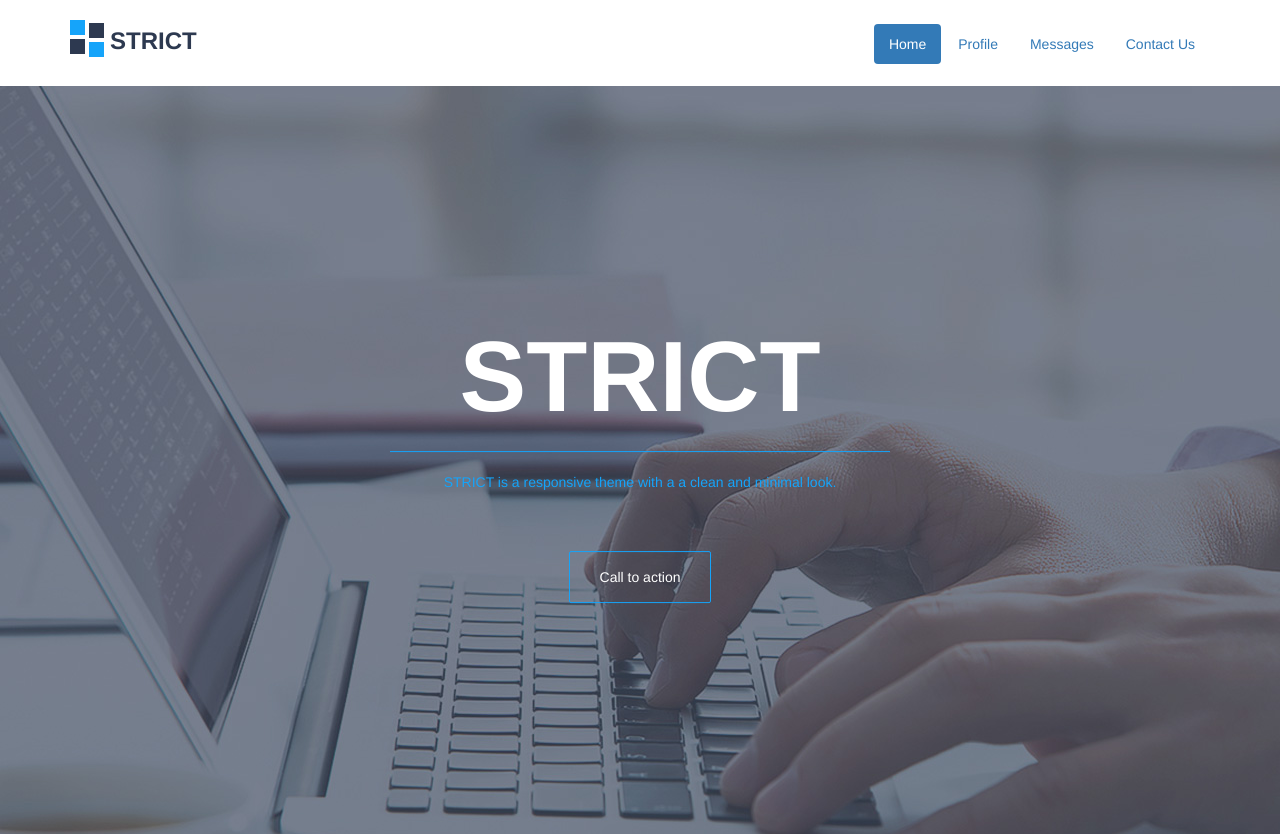
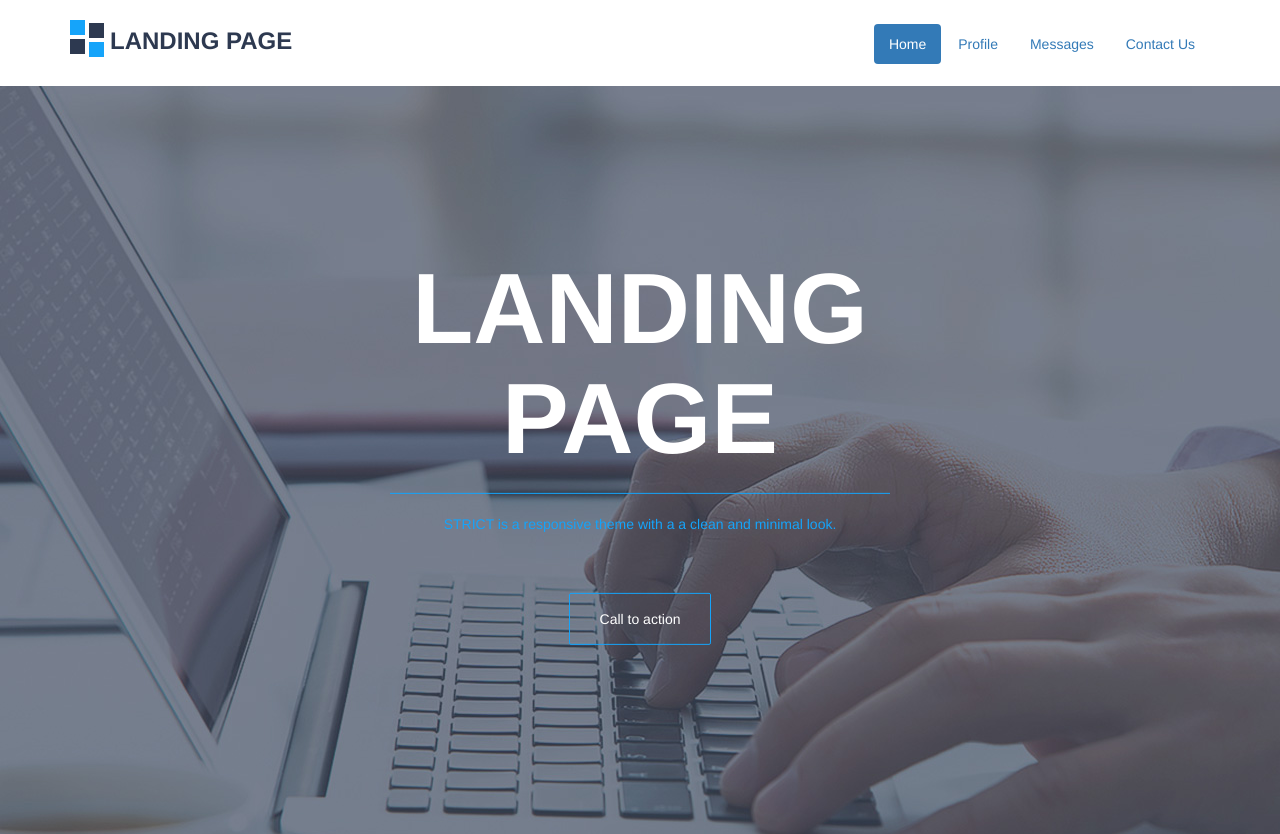
Before and after one commit to ASHridoy/strict, a plain HTML site: page index.html in a window 1280 px wide. Shown: the top 834 px of the page. Drawn offline with nearby package versions, Linux system fonts and the light colour scheme.

Commit message:
Update index.html

```diff
--- a/index.html
+++ b/index.html
@@ -18,7 +18,7 @@
         <div class="row">
           <div class="col-lg-6">
             <div class="logo">
-              <a href="#"><img src="images/logo.png"><h3>strict</h3></a>
+              <a href="#"><img src="images/logo.png"><h3>Landing Page</h3></a>
             </div>
           </div>
           <div class="col-lg-6">
@@ -40,7 +40,7 @@
     <section id="slider">
       <div class="strict-image">
         <div class="content">
-          <h1>strict</h1>
+          <h1>LANDING PAGE</h1>
           <p>STRICT is a responsive theme with a a clean and minimal look.</p>
           <a href="#">Call to action</a>
         </div>
```
